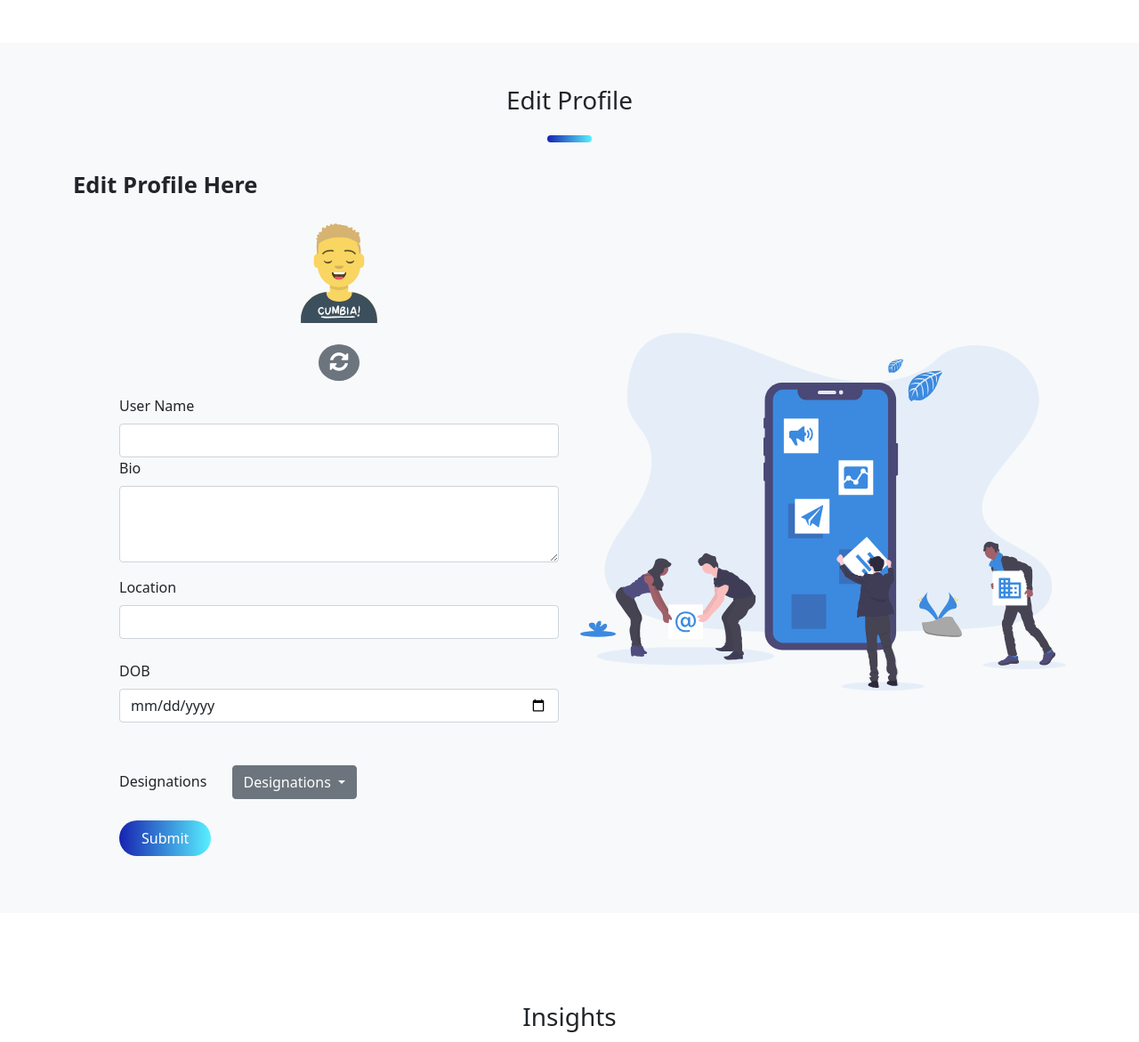
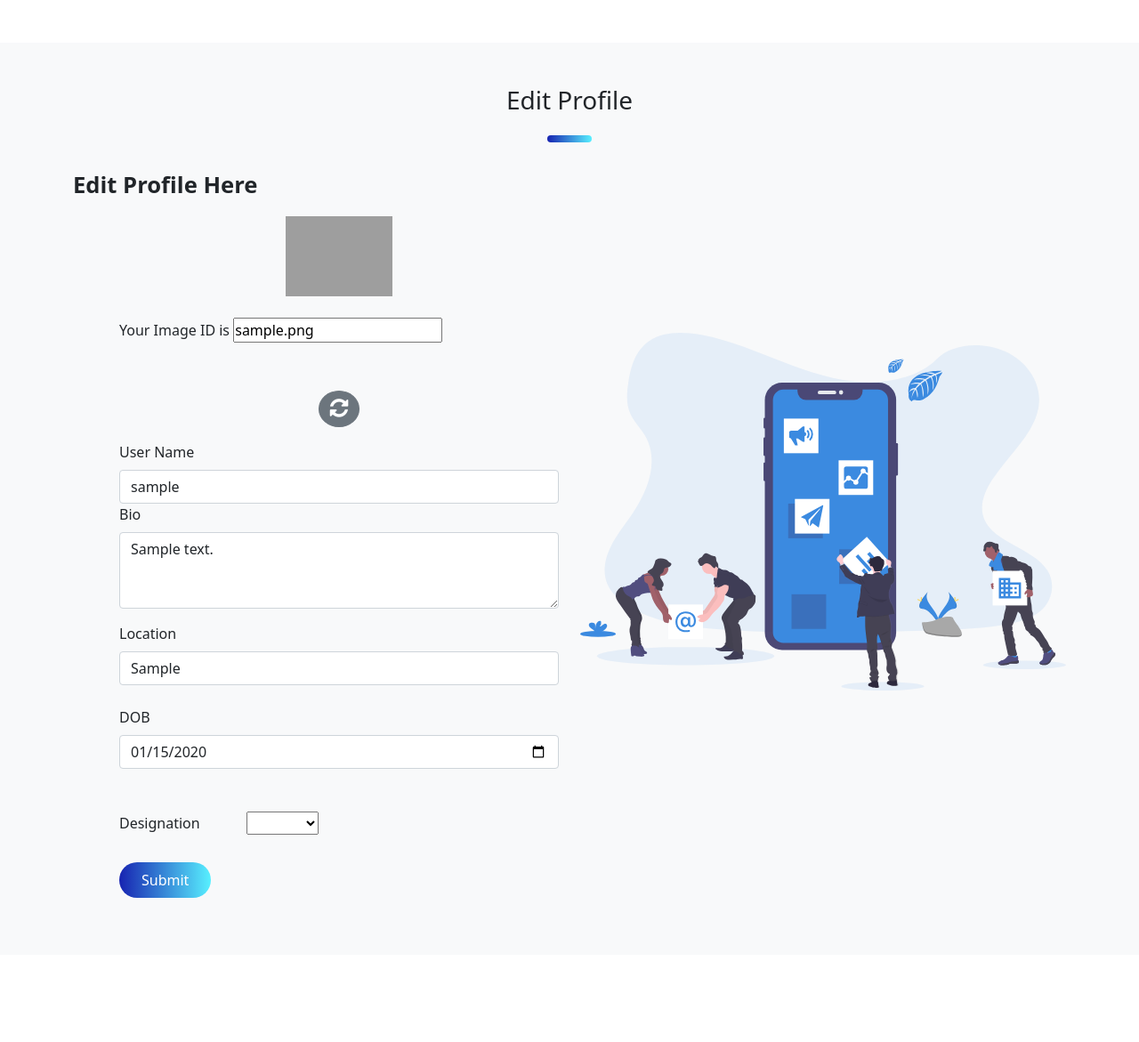
Before and after one commit to SQl-Forum-project/Forum, a Flask app: template templates/forums.html in a window 1280 px wide. Shown: the part 1304-2475 px from the top of the page at 89% size. Run offline with Flask 2, Linux system fonts and the light colour scheme; the template is opened without the code that fills it: values that come from a table or form of the project are taken from there, others are empty; tables that the repository leaves empty hold one stand-in row (values such as "Sample post"); some libraries are stand-ins or nearby versions; grey boxes are pictures that could not be loaded.

Commit message:
Added Database For UserProfilr

```diff
--- a/app.py
+++ b/app.py
@@ -1,4 +1,4 @@
-from flask import Flask, render_template, request, flash, redirect, url_for
+from flask import Flask, render_template, request, flash, redirect, url_for,make_response,session
 from flask_sqlalchemy import SQLAlchemy
 import os
 import psycopg2
@@ -10,18 +10,18 @@ app = Flask(__name__)
 mail=Mail(app)
 app.config['MAIL_SERVER']='smtp.gmail.com'
 app.config['MAIL_PORT']=465
-app.config['MAIL_USERNAME']=os.environ['EMAIL125']
-app.config['MAIL_PASSWORD']=os.environ['PASSWORD125']
-# app.config['MAIL_USERNAME']=''
-# app.config['MAIL_PASSWORD']=''
+# app.config['MAIL_USERNAME']=os.environ['EMAIL125']
+# app.config['MAIL_PASSWORD']=os.environ['PASSWORD125']
+app.config['MAIL_USERNAME']=''
+app.config['MAIL_PASSWORD']=''
 app.config['MAIL_USE_TLS']=False
 app.config['MAIL_USE_SSL']=True
 mail=Mail(app)
 s = URLSafeTimedSerializer('Thisisasecret!')
 app.config['SECRET_KEY'] = 'hjhghg'
 
-app.config['SQLALCHEMY_DATABASE_URI'] = os.environ["DATABASE_URL"]
-# app.config['SQLALCHEMY_DATABASE_URI'] = 'postgresql://postgres:test123@localhost/flaskmovie'
+# app.config['SQLALCHEMY_DATABASE_URI'] = os.environ["DATABASE_URL"]
+app.config['SQLALCHEMY_DATABASE_URI'] = 'postgresql://postgres:test123@localhost/flaskmovie'
 
 app.config['SQLALCHEMY_TRACK_MODIFICATIONS'] = False
 db = SQLAlchemy(app)
@@ -33,12 +33,18 @@ class Anonymous(AnonymousUserMixin):
     self.username = 'Guest'
 app.secret_key = 'ye ye'
 class Forumdg(db.Model,UserMixin):
-    __tablename__ = 'forumdg6'
+    __tablename__ = 'forumdg7'
     id = db.Column(db.Integer, primary_key=True)
     username = db.Column(db.String, unique=True)
     password = db.Column(db.String, nullable=False)
     email = db.Column(db.String, unique=True)
-    flags = db.Column(db.Boolean, default=False,nullable=False)
+    flags = db.Column(db.Boolean, default=False)
+    usernamefull = db.Column(db.String,default="NOT_SET")
+    Location = db.Column(db.String,default="NOT_SET")
+    Bio = db.Column(db.String,default="NOT_SET")
+    Image_Str = db.Column(db.String,default="1")
+    Designation = db.Column(db.String,default="NOT_SET")
+    DOB = db.Column(db.Date,default='08-01-2003')
 
     def __repr__(self) -> str:
         return f"{self.id} - {self.username}"
@@ -59,15 +65,15 @@ def signin():
             usn = request.form['usn']
             psd = request.form['psd']
             em = request.form['em']
-            just1 = Forumdg(username=usn, password=psd, email=em,flags=False)
+            just1 = Forumdg(username=usn, password=psd, email=em,flags=True)
             db.session.add(just1)
             db.session.commit()
-            coni = Forumdg.query.filter_by(username=usn).first()
-            token = s.dumps(em,salt='email-confirm')
-            msg = Message('Hello',sender =os.environ['EMAIL125'],recipients = [em])
-            link = url_for('confirm_email',token=token, id=coni.id,_external=True)
-            msg.body = 'Your Token Is {}'.format(link)
-            mail.send(msg)
+            # coni = Forumdg.query.filter_by(username=usn).first()
+            # token = s.dumps(em,salt='email-confirm')
+            # msg = Message('Hello',sender ='',recipients = [em])
+            # link = url_for('confirm_email',token=token, id=coni.id,_external=True)
+            # msg.body = 'Your Token Is {}'.format(link)
+            # mail.send(msg)
             flash('Check Mail For Authentication')
             return render_template('index.html',flag=1)
         except:
@@ -104,9 +110,16 @@ def login():
                 return render_template('index.html',flag=2)
             else:
                 login_user(cheking)
+                session['visits']=cheking.id
+                print("LOl",cheking.id)
+                # resp = make_response()
+                # resp.set_cookie('userID', cheking.id)
+                # print("--->>>",request.cookies.get('userID'))
                 # flash('login In Succesfully')
-                return render_template('forums.html')
-        except:
+                user = Forumdg.query.filter_by(id=session.get('visits')).first()
+                return render_template('forums.html',user=user)
+        except Exception as e:
+            print(e)
             flash('Username and Password Are Incorrect')
             return render_template('index.html',flag=2)
     return render_template('index.html')
@@ -118,6 +131,32 @@ def askque():
 @app.route('/editprofile', methods=['GET','POST'])
 @login_required
 def editprofile():
+    if request.method == 'POST':
+        user_profile = Forumdg.query.filter_by(id=session.get('visits')).first()
+        # image_data = request.form.get("image_data")
+        # text_data = request.form.get("text_data")
+        # Location_data = request.form.get("Location_data")
+        # Bio_data = request.form.get("Bio_data")
+        # DOB_data = request.form.get("DOB_data")
+        # Designation_data = request.form.get("Designation_data")
+        image_data = request.form["imgsrc"]
+        text_data = request.form["username"]
+        Location_data = request.form["Location"]
+        Bio_data = request.form["bio"]
+        DOB_data = request.form["dob"]
+        Designation_data = request.form["desig"]
+        user_profile.Image_Str = image_data
+        user_profile.usernamefull = text_data
+        user_profile.Location=Location_data
+        user_profile.Bio=Bio_data
+        user_profile.DOB=DOB_data
+        user_profile.Designation=Designation_data
+        db.session.add(user_profile)
+        db.session.commit()
+        print(image_data,text_data,Location_data,Bio_data,DOB_data,Designation_data)
+        print("HEY THERE ITS WORKING YAYA")
+        flash('Edit Profile')
+        return render_template('forums.html',flag =2,user = user_profile)
     flash('Edit Profile')
     return render_template('forums.html',flag =2)
 @app.route('/logout')
@@ -131,3 +170,4 @@ def test():
     return render_template('test.html')
 if(__name__)=='__main__':
     app.run(debug=True)
+#data: { "image_data": str, "text_data": document.getElementById("test").value, "Location_data": document.getElementById("Location").value, "Bio_data": document.getElementById("exampleFormControlTextarea1").value, "DOB_data": document.getElementById("date").value, "Designation_data": document.getElementById("designation").value, },
--- /dev/null
+++ b/tempCodeRunnerFile.py
@@ -0,0 +1,2 @@
+
+class User_Profile(db.Model):
--- a/templates/forums.html
+++ b/templates/forums.html
@@ -24,10 +24,7 @@
         href="{{ url_for('static',filename='images/ico/apple-touch-icon-72.png')}}">
     <link rel="apple-touch-icon-precomposed"
         href=" {{ url_for('static',filename='images/ico/apple-touch-icon-57.png')}}">
-        <link href="https://cdn.jsdelivr.net/npm/bootstrap@5.0.0/dist/css/bootstrap.min.css" rel="stylesheet" >
-    <script src="https://cdn.jsdelivr.net/npm/@popperjs/core@2.9.2/dist/umd/popper.min.js" ></script>
-    <script src="https://cdn.jsdelivr.net/npm/bootstrap@5.0.1/dist/js/bootstrap.min.js" integrity="sha384-Atwg2Pkwv9vp0ygtn1JAojH0nYbwNJLPhwyoVbhoPwBhjQPR5VtM2+xf0Uwh9KtT" crossorigin="anonymous"></script>
-
+    <link href="https://cdn.jsdelivr.net/npm/bootstrap@5.0.0/dist/css/bootstrap.min.css" rel="stylesheet">
 </head>
 
 <body>
@@ -132,8 +129,8 @@
             <h3 class="title text-center">Edit Profile</h3>
             <div class="row">
                 <div class="col-md-6 about">
+                    <form action="/editprofile" method="post">
                     <p class="about-title">Edit Profile Here</p>
-                    <form action="/editprofile" method="post">
                     {% if flag==2 %}
                     <script>
                         document.getElementById("li").click()
@@ -146,53 +143,87 @@
                     <ul>
                         <div class="mb-3">
                             <!-- <div class="row text-center width-50"> -->
-                                <img src="{{ url_for('static',filename='download (2).svg')}}" alt="" id="imageBox12"
+                            <img src="https://avatars.dicebear.com/api/avataaars/1.svg" alt="" id="imageBox12"
                                 class="mx-auto d-block" width="120">
+                            <br>
+                            <label for="text" class="form-label">Your Image ID is</label>
+
+                            <input type="form-control" id="country" value="{{ user.Image_Str }}" name="imgsrc" readonly><br><br>
                             <!-- </div> -->
                             <script>
-                                    function myFunction(){
-                                        var temp =Math.random();
-                                        var str="https://avatars.dicebear.com/api/avataaars/"+temp+".svg";
+                                    document.getElementById('imageBox12').src = "https://avatars.dicebear.com/api/avataaars/" + document.getElementById('country').value + ".svg";
+                                function myFunction() {
+                                    var temp = Math.random();
+                                    str = "https://avatars.dicebear.com/api/avataaars/" + temp + ".svg";
                                     document.getElementById('imageBox12').src = str;
+                                    document.getElementById('country').setAttribute('value', temp);
                                 }
+
                             </script>
                             <br>
-                                <button type=reset class="mx-auto d-block btn btn-secondary" id="refresh_button" onclick="myFunction()" style=border-radius:50%;><i style="font-size:24px" class="fa">&#xf021;</i></button>
+                            <button type=reset class="mx-auto d-block btn btn-secondary" id="refresh_button"
+                                onclick="myFunction()" style=border-radius:50%;><i style="font-size:24px"
+                                    class="fa">&#xf021;</i></button>
+
                         </div>
 
                         <label for="text" class="form-label">User Name</label>
-                            <input type="text" name="usnl" class="form-control" id="text" aria-describedby="emailHelp"
+                        <input type="text" name="username" id="test" aria-describedby="emailHelp" value="{{ user.usernamefull }}" class="form-control"
                             required>
                         <div class="form-group mb-3">
                             <label for="exampleFormControlTextarea1">Bio</label>
-                                <textarea class="form-control" id="exampleFormControlTextarea1" rows="3" required></textarea>
+                            <textarea class="form-control"  id="exampleFormControlTextarea1" name="bio" rows="3"
+                                required>{{ user.Bio }}</textarea>
                         </div>
                         <label for="text" class="form-label">Location</label>
-                            <input type="text" name="usnl" class="form-control" id="text" aria-describedby="emailHelp"
-                                required>
+                        <input type="text" name="Location" class="form-control" id="Location"
+                            aria-describedby="emailHelp" value="{{ user.Location }}" required>
                         <br>
                         <label for="test" class="form-label pe-5">DOB</label>
-                                <input class="form-control" type="date" id="date" required>
+                        <input class="form-control" type="date" value="{{ user.DOB}}" name="dob" id="date" required>
                         <br>
                         <br>
-                            <div class="dropdown" required>
-                                <label for="test" class="form-label pe-4">Designations</label>
-                                <button class="btn btn-secondary dropdown-toggle" type="button" id="dropdownMenuButton1" data-bs-toggle="dropdown" aria-expanded="false">
-                                  Designations
-                                </button>
-                                <ul class="dropdown-menu" aria-labelledby="dropdownMenuButton1" required>
-                                  <li><a class="dropdown-item" href="#">Student</a></li>
-                                  <li><a class="dropdown-item" href="#">Teacher</a></li>
-                                  <li><a class="dropdown-item" href="#">Staff</a></li>
-                                  <li><a class="dropdown-item" href="#">Alumini</a></li>
-                                </ul>
-                              </div>
-
+                        <label for="test" class="form-label pe-5">Designation</label>
+                        <select name="desig" id="designation" required>
+                            <option value="Student">Student</option>
+                            <option value="Staff">Staff</option>
+                            <option value="Teacher">Teacher</option>
+                            <option value="Alumini">Alumini</option>
+                        </select>
+                        <script>
+                            document.getElementById("designation").value ="{{ user.Designation }}";
+                        </script>
                         <div>
 
-                            <br></div>
+                            <br>
+                        </div>
                             <button type="submit" class="btn btn-primary">Submit</button>
                         </form>
+                        <!-- <script src="https://code.jquery.com/jquery-1.12.4.min.js"
+                            integrity="sha256-ZosEbRLbNQzLpnKIkEdrPv7lOy9C27hHQ+Xp8a4MxAQ="
+                            crossorigin="anonymous"></script>
+                        <script type="text/javascript">
+                            $("#contactForm1").submit(function (e) {
+
+                                e.preventDefault(); // avoid to execute the actual submit of the form.
+
+                                var form = $(this);
+                                var url = form.attr('action');
+
+                                $.ajax({
+                                    type: "POST",
+                                    url: '{{ url_for("editprofile") }}',
+                                    data: { "image_data": str, "text_data": document.getElementById("test").value, "Location_data": document.getElementById("Location").value, "Bio_data": document.getElementById("exampleFormControlTextarea1").value, "DOB_data": document.getElementById("date").value, "Designation_data": document.getElementById("designation").value, },
+ // serializes the form's elements.
+                                    success: function (data) {
+                                        // document.getElementById("load_map").click();// show response from the php script.
+                                        alert("Added Sucesfully");
+                                    }
+                                });
+
+
+                            });
+                        </script> -->
                     </ul>
                 </div>
                 <div class="col-md-6">
```
Lines whose indentation alone changed are shown as unchanged.
